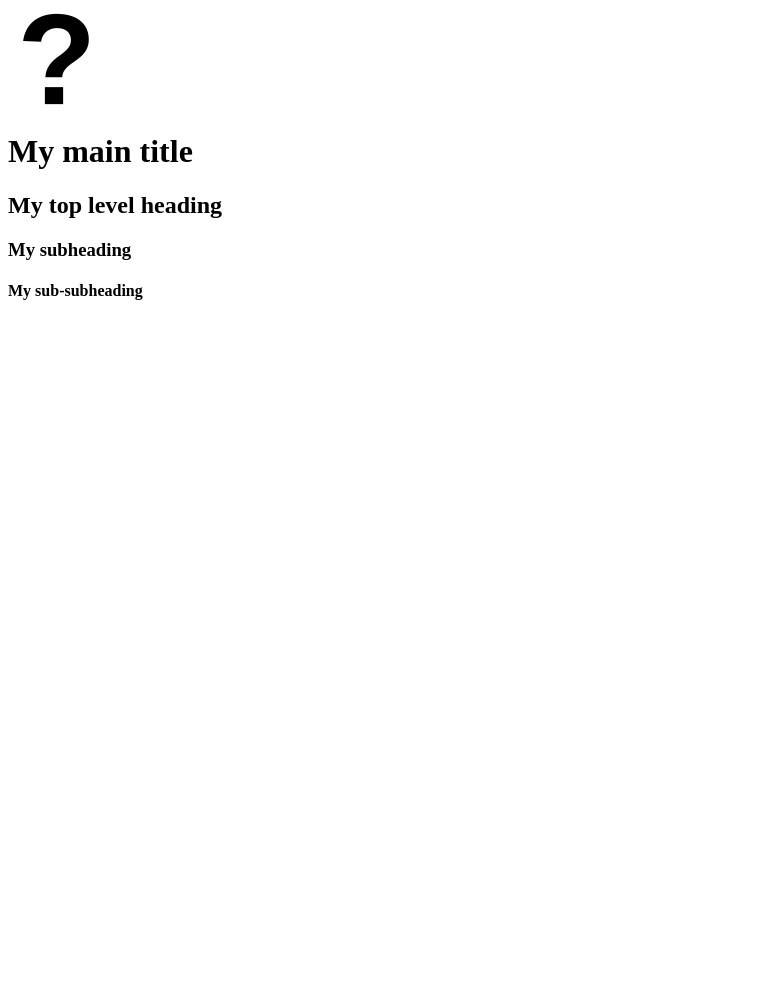
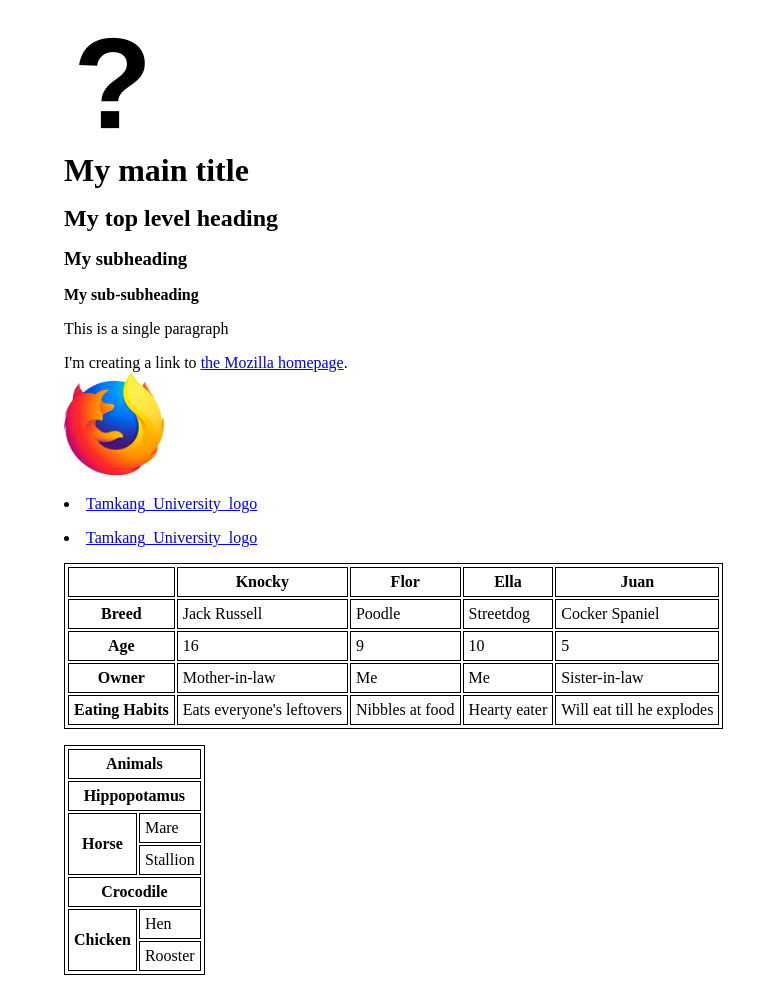
Before and after one commit to Stuvz/409416525_-, a plain HTML site: page w02/week02_1.html in a window 1280 px wide. Shown: the whole page, without its empty margins (0-778 px from the left). Before the commit the page ends 800 px from the top, so only its background shows below. Drawn offline with Linux system fonts and the light colour scheme.

Commit message:
upload w02's works

```diff
--- /dev/null
+++ b/w02/test.css
@@ -0,0 +1,30 @@
+* {
+  margin: 0;
+  padding: 0;
+  box-sizing: border-box;
+}
+
+body {
+  margin-left: 2rem;
+  padding: 2rem;
+}
+
+h1,
+h2,
+h3,
+h4,
+p,
+li,
+table {
+  margin-top: 1rem;
+}
+
+table{
+    border: 1px solid;
+    padding: 1px;
+}
+
+tr, td, th{
+    border: 1px solid;
+    padding: 5px;
+}
--- a/w02/week02_1.html
+++ b/w02/week02_1.html
@@ -6,15 +6,99 @@
     <meta http-equiv="X-UA-Compatible" content="IE=edge">
     <meta name="viewport" content="width=device-width, initial-scale=1.0">
     <title>week02</title>
+    <link rel="stylesheet" href="./test.css">
 </head>
 
 <body>
-    <img src="question.png" alt="" width="100">
+    <img src="./question.png" alt="" width="100">
     <h1>My main title</h1>
     <h2>My top level heading</h2>
     <h3>My subheading</h3>
     <h4>My sub-subheading</h4>
 
+    <p>This is a single paragraph</p>
+
+    <p>I'm creating a link to
+        <a href="https://www.mozilla.org/en-US/" title="The best place to find more information about Mozilla's
+                  mission and how to contribute">the Mozilla homepage</a>.
+    </p>
+    <a href="https://www.mozilla.org/en-US/">
+        <img src="firefox.png" alt="mozilla logo that links to the mozilla homepage" width="100">
+    </a>
+    <li>
+        <a href="./Test11111/tku.html">Tamkang_University_logo</a>
+    </li>
+    <li>
+        <a href="./Test11111/tku11111.html">Tamkang_University_logo</a>
+    </li>
+
+    <table>
+        <tr>
+            <td>&nbsp;</td>
+            <th>Knocky</th>
+            <th>Flor</th>
+            <th>Ella</th>
+            <th>Juan</th>
+        </tr>
+        <tr>
+            <th>Breed</th>
+            <td>Jack Russell</td>
+            <td>Poodle</td>
+            <td>Streetdog</td>
+            <td>Cocker Spaniel</td>
+        </tr>
+        <tr>
+            <th>Age</th>
+            <td>16</td>
+            <td>9</td>
+            <td>10</td>
+            <td>5</td>
+        </tr>
+        <tr>
+            <th>Owner</th>
+            <td>Mother-in-law</td>
+            <td>Me</td>
+            <td>Me</td>
+            <td>Sister-in-law</td>
+        </tr>
+        <tr>
+            <th>Eating Habits</th>
+            <td>Eats everyone's leftovers</td>
+            <td>Nibbles at food</td>
+            <td>Hearty eater</td>
+            <td>Will eat till he explodes</td>
+        </tr>
+    </table>
+
+    <table>
+        <tbody>
+            <tr>
+                <th colspan="2">Animals</th>
+            </tr>
+            <tr>
+                <th colspan="2">Hippopotamus</th>
+            </tr>
+            <tr>
+                <th rowspan="2">Horse</th>
+                <td>Mare</td>
+            </tr>
+            <tr>
+                <td>Stallion</td>
+            </tr>
+            <tr>
+                <th colspan="2">Crocodile</th>
+            </tr>
+            <tr>
+                <th rowspan="2">Chicken</th>
+                <td>Hen</td>
+            </tr>
+            <tr>
+                <td>Rooster</td>
+            </tr>
+        </tbody>
+    </table>
+
+
 </body>
 
 </html>
```
Also changed, not shown: w02/Test11111/tku.html (added, +15 -0 lines), w02/Test11111/tku11111.html (added, +16 -0 lines), w02/Tamkang_University_logo.png (added), w02/firefox.png (added).
